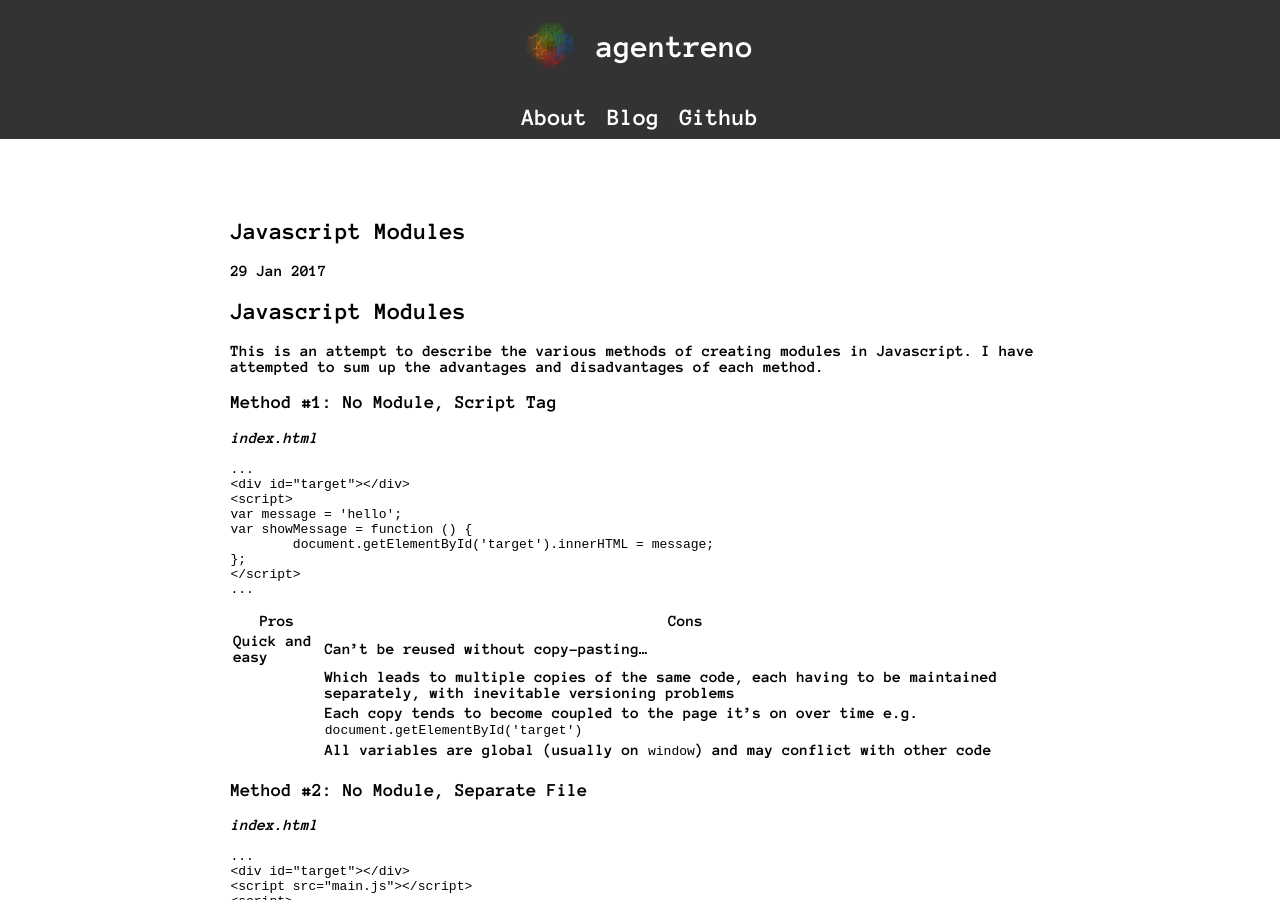
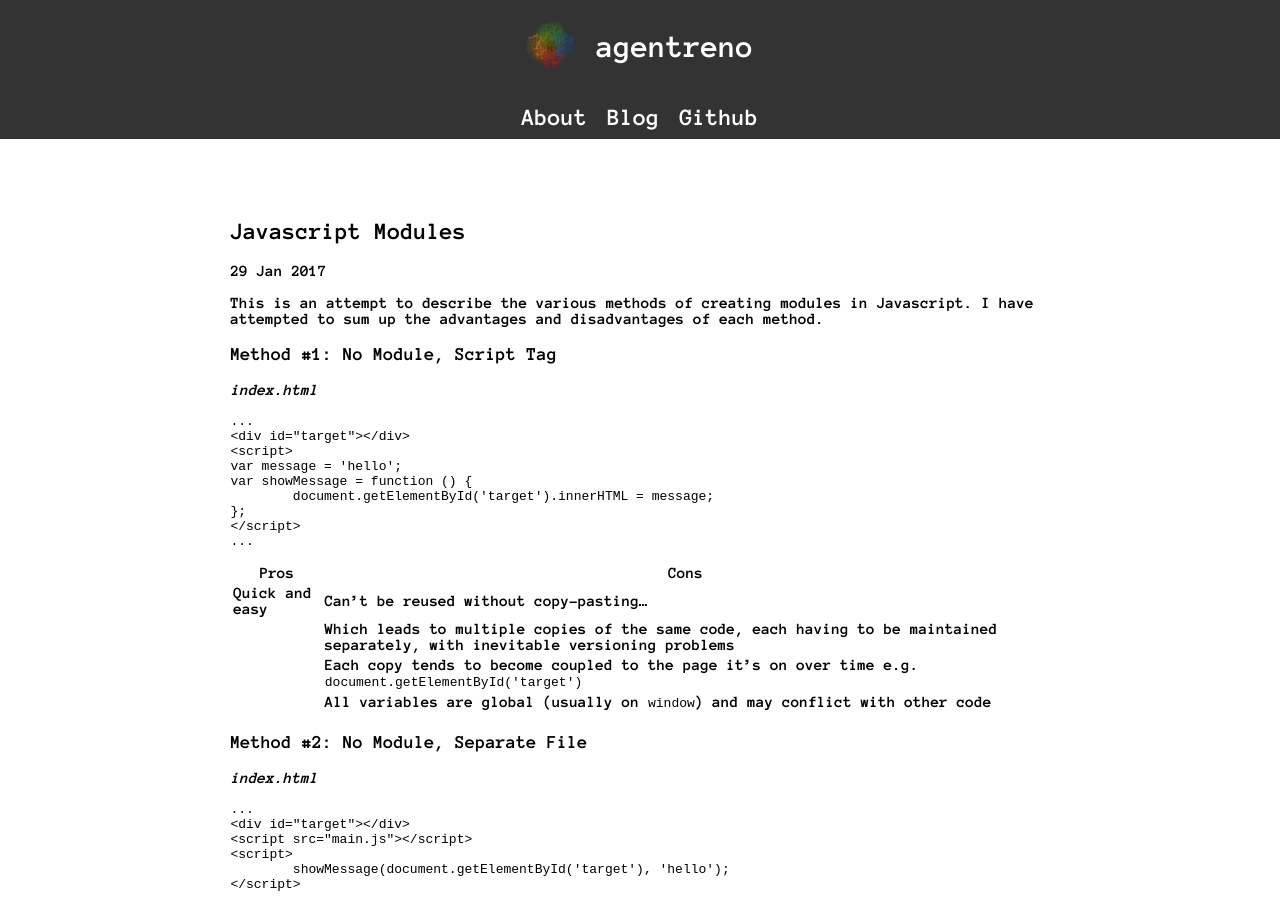
Before and after one commit to agentreno/agentreno.github.io, a Jekyll site: the page built from _posts/2017-01-29-javascript-modules.md, in a window 1280 px wide and 900 px high. Built offline with Jekyll 4.4.1, drawn with Linux system fonts in a browser that asks for light colours.

Commit message:
Fix article heading

````diff
--- a/_posts/2017-01-29-javascript-modules.md
+++ b/_posts/2017-01-29-javascript-modules.md
@@ -4,14 +4,14 @@
 date: 2017-01-29
 ---
 
-## Javascript Modules
-
 This is an attempt to describe the various methods of creating modules in
 Javascript. I have attempted to sum up the advantages and disadvantages of each
 method.
 
 ### Method #1: No Module, Script Tag
+
 *index.html*
+
 ```
 ...
 <div id="target"></div>
@@ -23,8 +23,6 @@
 </script>
 ...
 ```
-
-
 
 | Pros | Cons |
 | ---- | ---- |
````
